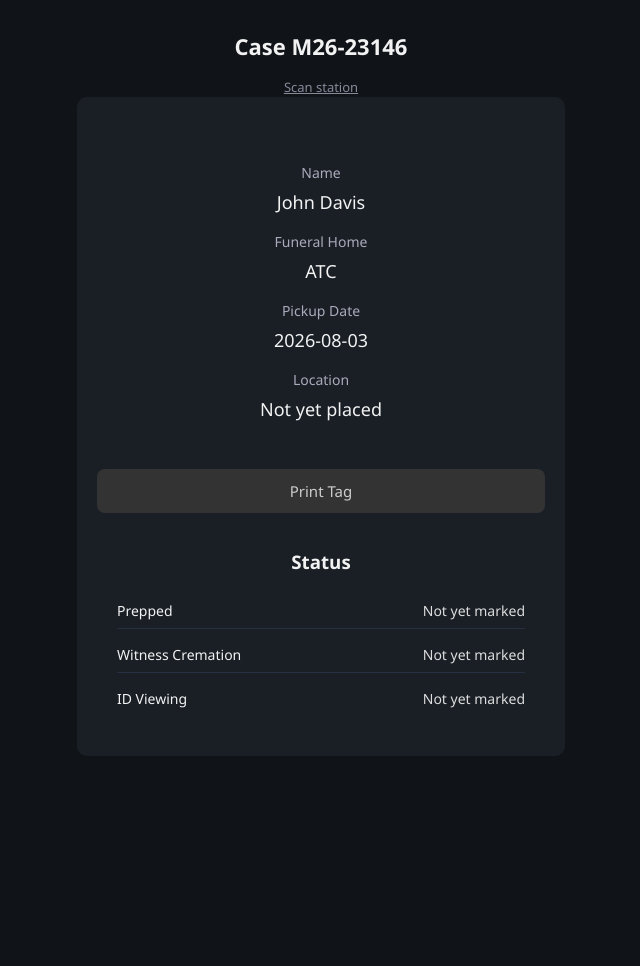
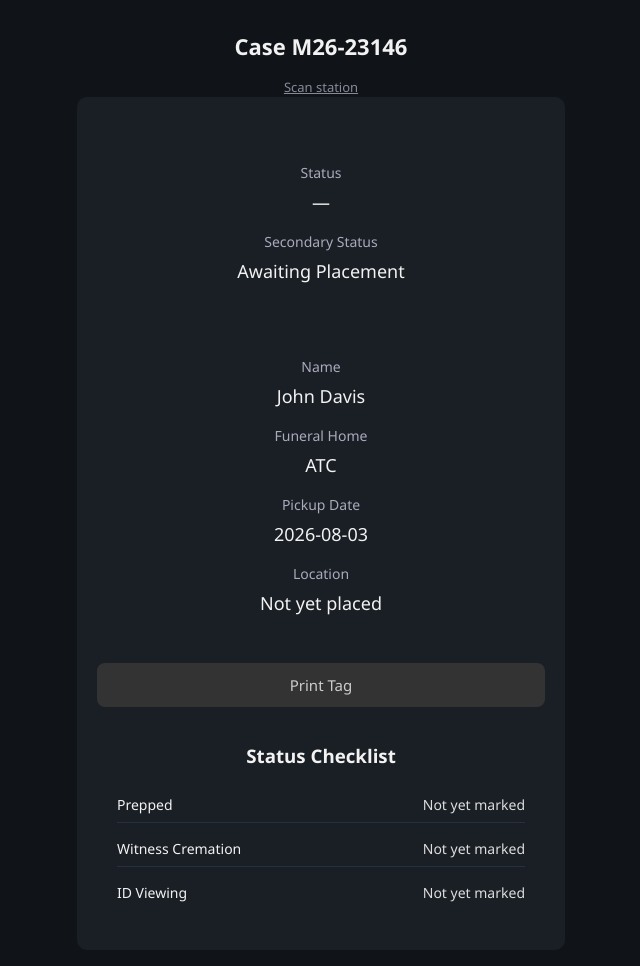
Before and after one commit to jakehansentx-cpu/DFW-ONLINE-CREMATION, a Flask app: a page that uses templates/case_detail.html in a window 1280 px wide. Shown: the whole page, without its empty margins (319-959 px from the left). Before the commit the page ends 756 px from the top, so only its background shows below. Run offline with Flask 3, Linux system fonts and the light colour scheme; the visitor is signed in with stand-in values (Sample User, id 1); data comes from the database, SQL or seed files in the repository; data that the repository does not hold is empty.

Commit message:
Show status and secondary status on the case detail page
Status now shows the disposition text straight from the spreadsheet's
column G (whatever the funeral home entered -- Cremation, Burial,
PU/HOLD, awaiting authorization, etc.), since that's the funeral
home's stated intent rather than where things currently stand.

Secondary Status is computed from the case's own lifecycle/location
state: Awaiting Placement, In Cooler at <shelf>, Checked Out to <org>
(<reason>), Released to <funeral home>, or Cremated -- Disk #<n>.

Renamed the existing Prepped/Witness Cremation/ID Viewing section
from "Status" to "Status Checklist" so it doesn't collide with the
new Status field.

```diff
--- a/app.py
+++ b/app.py
@@ -399,6 +399,33 @@ def location_text(row):
     return f"{row['cooler_name']} - Shelf {row['shelf']}{row['slot'] or ''}"
 
 
+def secondary_status_text(row):
+    """Where things currently stand, computed from the case's lifecycle
+    state -- distinct from case.disposition (spreadsheet column G), which
+    is what the funeral home wants done (Cremation, Burial, PU/HOLD,
+    on hold pending authorization, etc.) rather than where things are
+    right now."""
+    if row is None:
+        return None
+    status = row["status"]
+    if status == "released":
+        if row["released_to"] == "Cremated":
+            text = "Cremated"
+            if row["disk_number"]:
+                text += f" — Disk #{row['disk_number']}"
+            return text
+        return f"Released to {row['released_to']}" if row["released_to"] else "Released"
+    if status == "checked_out":
+        text = f"Checked Out to {row['checkout_org'] or '—'}"
+        if row["checkout_reason"]:
+            text += f" ({row['checkout_reason']})"
+        return text
+    if status == "placed":
+        loc = location_text(row)
+        return f"In Cooler at {loc}" if loc else "In Cooler"
+    return "Awaiting Placement"
+
+
 def _move_location_text(cooler, shelf, slot):
     if cooler is None:
         return None
@@ -929,6 +956,7 @@ def case_detail_page(case_code):
         case=row,
         case_code=case_code,
         loc_text=location_text(row),
+        secondary_status=secondary_status_text(row),
         released_date=released_date,
         checked_out_date=checked_out_date,
         history=history,
--- a/templates/case_detail.html
+++ b/templates/case_detail.html
@@ -15,6 +15,15 @@
   <div class="scan-panel">
     {% if case is none %}
       <div class="status-msg err">No case found for {{ case_code }}.</div>
+    {% else %}
+      <div class="info-form" style="display:block;">
+        <label>Status</label>
+        <div style="padding:8px 0; font-size:18px;">{{ case.disposition or "—" }}</div>
+        <label>Secondary Status</label>
+        <div style="padding:8px 0; font-size:18px;">{{ secondary_status }}</div>
+      </div>
+    {% endif %}
+    {% if case is none %}
     {% elif case.status == "released" and case.released_to == "Cremated" %}
       <div class="status-msg" style="font-size:18px; line-height:1.6;">
         <b>Case {{ case_code }} — cremated.</b><br>
@@ -51,7 +60,7 @@
 
     {% if flags %}
       <div class="info-form" style="display:block; margin-top:16px;">
-        <h3 style="margin-top:0;">Status</h3>
+        <h3 style="margin-top:0;">Status Checklist</h3>
         <div class="history-list">
           {% for f in flags %}
             <div class="history-row">
```
